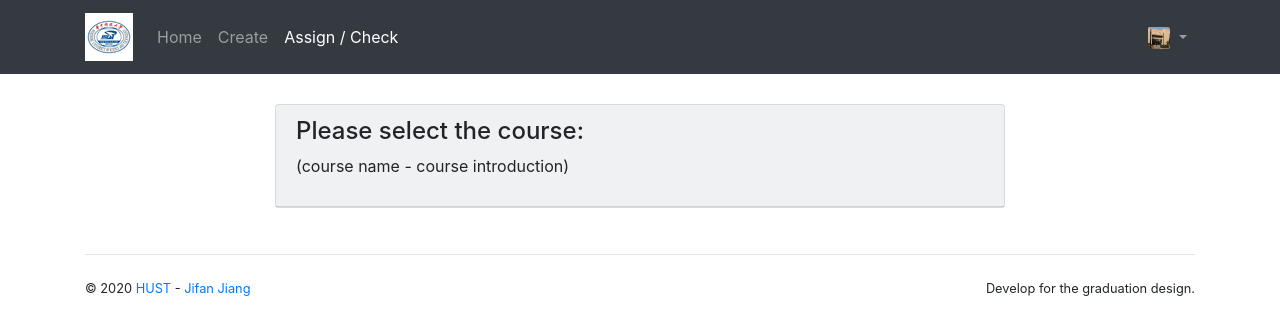
After one commit to fn19980304/Graduation-design, a Flask app: page /lecturer/select in a window 1280 px wide. The commit adds this page. Shown: the top 335 px of the page. Run offline with Flask 2, Linux system fonts and the light colour scheme; the visitor is signed in with stand-in values (Sample User, id 1); data comes from the database, SQL or seed files in the repository; data that the repository does not hold is empty; some libraries are stand-ins or nearby versions.

Commit message:
增加讲师端作业查看及布置功能

```diff
--- a/devGrasys/blueprints/lecturer.py
+++ b/devGrasys/blueprints/lecturer.py
@@ -3,12 +3,14 @@
     :author: Jifan Jiang
     :url: https://github.com/fn19980304
 """
+from datetime import datetime
 
 from flask import render_template, flash, redirect, url_for, Blueprint, send_from_directory, current_app, request
 from flask_login import login_required, login_user, logout_user, current_user
 
-from devGrasys.models import Lecturer, Course
-from devGrasys.forms.lecturer import RegisterFormLecturer, LoginFormLecturer, CreateCourseForm, AdminCourseForm
+from devGrasys.models import Lecturer, Course, Homework
+from devGrasys.forms.lecturer import RegisterFormLecturer, LoginFormLecturer, CreateCourseForm, AdminCourseForm, \
+    AssignHomeworkForm
 from devGrasys.utils import redirect_back
 from devGrasys.extensions import db
 
@@ -75,13 +77,13 @@ def get_avatar(filename):
 @lecturer_bp.route('/create', methods=['GET', 'POST'])
 def create_course():
     form = CreateCourseForm()
-    user = current_user
+    lecturer = current_user
     if form.validate_on_submit():
         name = form.name.data
         intro = form.intro.data
-        lecturer_name = user.name
+        lecturer_name = lecturer.name
         course = Course(name=name, intro=intro, lecturer_name=lecturer_name)
-        user.courses.append(course)
+        lecturer.courses.append(course)
         db.session.add(course)
         db.session.commit()
         return redirect(url_for('lecturer.index_lecturer'))
@@ -128,3 +130,29 @@ def admin_course(course_name):
     form.name.data = course.name
     form.intro.data = course.intro
     return render_template('lecturer/admin_course.html', form=form)
+
+
+@lecturer_bp.route('/select', methods=['GET'])
+def select_course():
+    user = current_user
+    courses = Course.query.filter_by(lecturer=user).all()
+    return render_template('lecturer/select_course.html', courses=courses)
+
+
+@lecturer_bp.route('/select/<course_name>', methods=['GET', 'POST'])
+def view_homework(course_name):
+    course = Course.query.filter_by(name=course_name).first_or_404()
+    homework_group = Homework.query.filter_by(course=course)
+    form = AssignHomeworkForm()
+    current_time = datetime.utcnow()
+    if form.validate_on_submit():
+        title = form.title.data
+        description = form.description.data
+        deadline = form.deadline.data
+        new_homework = Homework(title=title, description=description, deadline=deadline)
+        course.homework_group.append(new_homework)
+        db.session.add(new_homework)
+        db.session.commit()
+        return redirect(url_for('lecturer.view_homework', course_name=course.name))
+    return render_template('lecturer/view_homework.html', course=course, homework_group=homework_group, form=form,
+                           current_time=current_time)
--- a/devGrasys/templates/lecturer/base.html
+++ b/devGrasys/templates/lecturer/base.html
@@ -16,8 +16,7 @@
                     {% if current_user.is_authenticated %}
                         {{ render_nav_item('lecturer.index_lecturer', 'Home') }}
                         {{ render_nav_item('lecturer.create_course', 'Create') }}
-                        {{ render_nav_item('lecturer.index_lecturer', 'Assign') }}
-                        {{ render_nav_item('lecturer.index_lecturer', 'Check') }}
+                        {{ render_nav_item('lecturer.select_course', 'Assign / Check') }}
                     {% else %}
                         {{ render_nav_item('lecturer.index_lecturer', 'Home') }}
                     {% endif %}
--- /dev/null
+++ b/devGrasys/templates/lecturer/select_course.html
@@ -0,0 +1,27 @@
+{% extends 'lecturer/base.html' %}
+{% from 'bootstrap/form.html' import render_form %}
+
+{% block title %}Select Course - Lecturer{% endblock %}
+
+{% block content %}
+    <div class="row justify-content-md-center">
+        <div class="col-md-8">
+            <div class="card mb-3 w-100 bg-light">
+                <div class="card-header">
+                    <h4>Please select the course:</h4>
+                    <p>(course name - course introduction)</p>
+                </div>
+                {% for course in courses %}
+                    <div class="card-body">
+                        <a class="dead-link"
+                           href="{{ url_for('lecturer.view_homework', course_name=course.name) }}">
+                            <img src="{{ url_for('lecturer.get_avatar', filename=course.avatar_s) }}">
+                            {{ course.name }} - {{ course.intro }}
+                        </a>
+                    </div>
+                    <hr/>
+                {% endfor %}
+            </div>
+        </div>
+    </div>
+{% endblock %}
```
Also changed, not shown: devGrasys/forms/lecturer.py (+10 -2 lines), devGrasys/models.py (+15 -0 lines), devGrasys/templates/lecturer/view_homework.html (added, +26 -0 lines).
